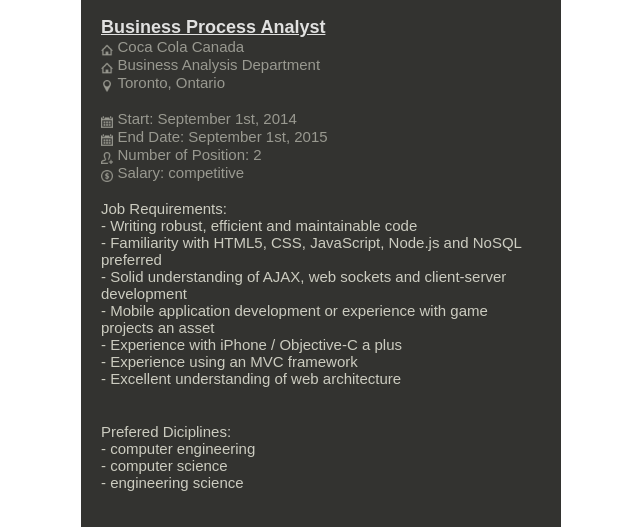
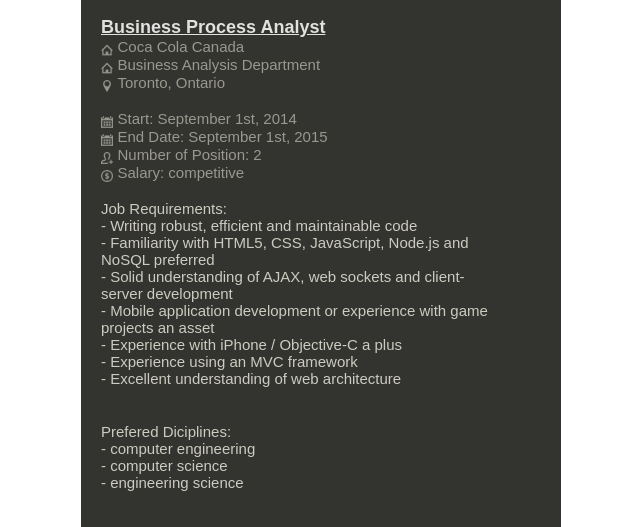
Before and after one commit to alanyuan0408/LegacyFlux, a Rails app: page /jobs in a window 1280 px wide; the page is wider, and only the part inside the window is pictured. Shown: the part 1824-2351 px from the top of that part, without its empty margins (79-719 px from the left). Run offline with Rails 7, Linux system fonts and the light colour scheme; style sheets or scripts are compiled from the project's sources; some libraries are stand-ins or nearby versions.

Commit message:
More padding "beautification"

```diff
--- a/app/assets/stylesheets/application.css
+++ b/app/assets/stylesheets/application.css
@@ -87,6 +87,7 @@
 		float: left;
 		width:720px;
 		background-color:white;
+		padding-right: 10px;
 /*			-moz-box-shadow:      0 0 5px #999990;
 		-webkit-box-shadow:   0 0 5px #999990;
 		box-shadow:           0 0 5px #999990; */
@@ -100,6 +101,7 @@
 		box-shadow:           0 0 7px #333330; */
 	}
 	.main .listPanel .listPanelJobDescription{
+		padding-right: 36px;
 	}
 	.main .listPanel .listPanelJobDescription h1{
 		position:relative;display:inline;left:20px;
```
